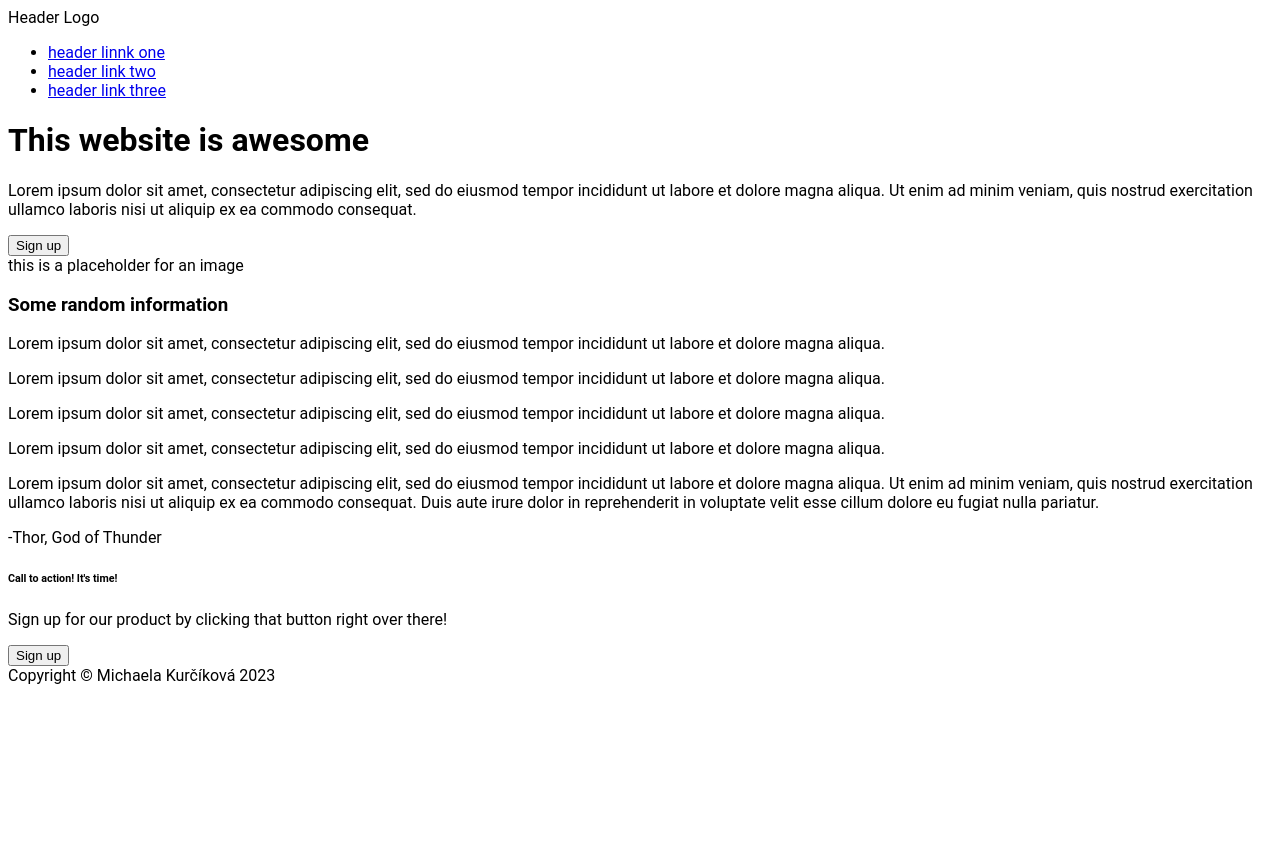
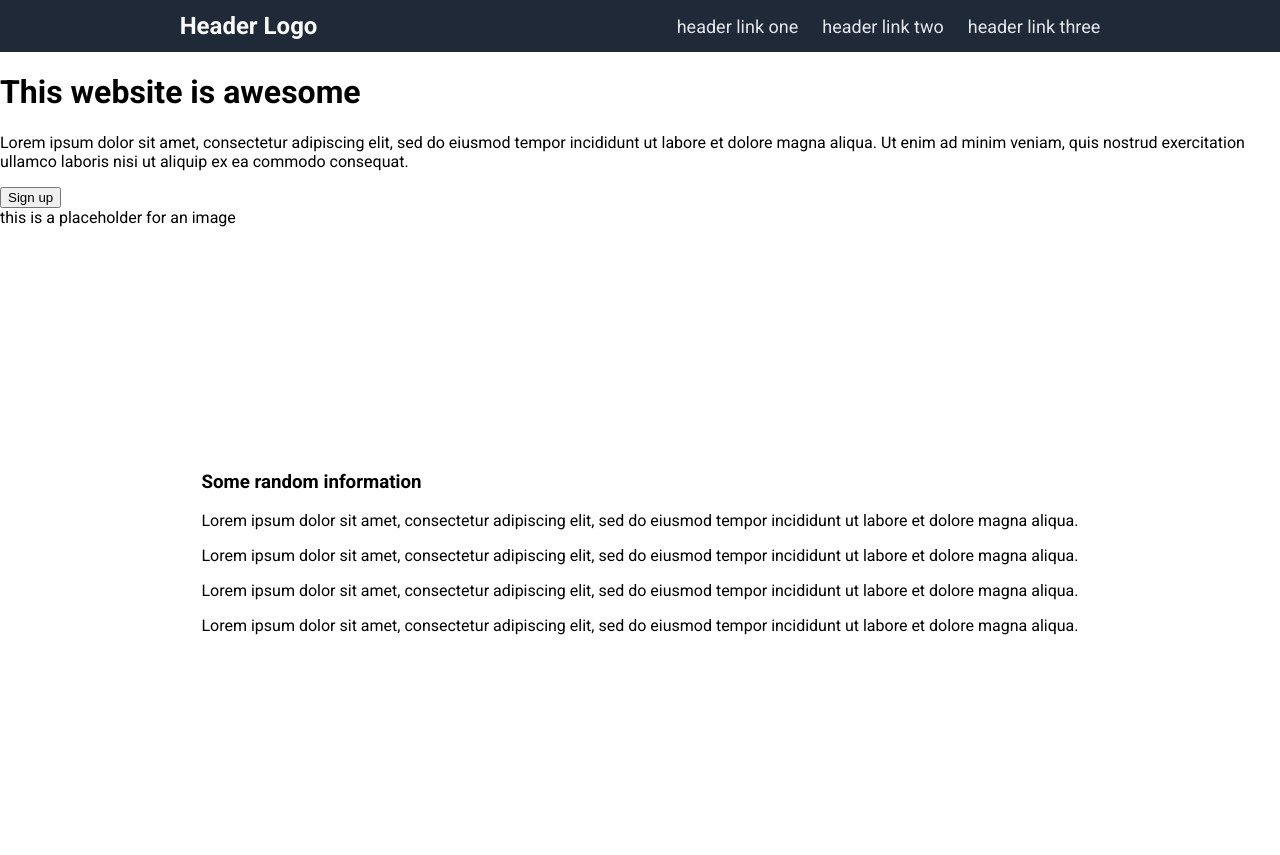
Before and after one commit to Michaela565/landing-page, a plain HTML site: page index.html in a window 1280 px wide. Shown: the top 855 px of the page. Before the commit the page ends 800 px from the top, so only its background shows below. Drawn offline with Linux system fonts and the light colour scheme.

Commit message:
header done

```diff
--- a/index.html
+++ b/index.html
@@ -12,14 +12,14 @@
         <div class="headerlogo">Header Logo</div>
         <div class="headerlinks">
             <ul>
-                <li><a href="#">header linnk one</a></li>
+                <li><a href="#">header link one</a></li>
                 <li><a href="#">header link two</a></li>
                 <li><a href="#">header link three</a></li>
             </ul>
         </div>
     </header>
     <div class="content">
-        <div class="sectionone">
+        <div class="section">
             <div class="left">
                 <h1>This website is awesome</h1>
                 <p>Lorem ipsum dolor sit amet, consectetur adipiscing elit, sed do eiusmod tempor incididunt ut labore et dolore magna aliqua. Ut enim ad minim veniam, quis nostrud exercitation ullamco laboris nisi ut aliquip ex ea commodo consequat.</p>
@@ -29,7 +29,7 @@
                 <div class="imgplaceholder"> this is a placeholder for an image</div>
             </div>
         </div>
-        <div class="sectiontwo">
+        <div class="section">
             <h3>Some random information</h3>
             <div class="blocks">
                 <div class="block"></div>
@@ -48,11 +48,11 @@
                 <p>Lorem ipsum dolor sit amet, consectetur adipiscing elit, sed do eiusmod tempor incididunt ut labore et dolore magna aliqua.</p>
             </div>
         </div>
-        <div class="sectionthree">
+        <div class="section">
             <p class="quote">Lorem ipsum dolor sit amet, consectetur adipiscing elit, sed do eiusmod tempor incididunt ut labore et dolore magna aliqua. Ut enim ad minim veniam, quis nostrud exercitation ullamco laboris nisi ut aliquip ex ea commodo consequat. Duis aute irure dolor in reprehenderit in voluptate velit esse cillum dolore eu fugiat nulla pariatur.</p>
             <p class="quotationcredit">-Thor, God of Thunder</p>
         </div>
-        <div class="sectionfour">
+        <div class="section">
             <div class="modal">
                 <div class="text">
                     <h6>Call to action! It's time!</h6>
--- a/style.css
+++ b/style.css
@@ -1,3 +1,50 @@
+@import url('https://fonts.googleapis.com/css2?family=Roboto:ital,wght@0,100;0,300;0,400;0,500;0,700;0,900;1,100;1,300;1,400;1,500;1,700;1,900&display=swap');
+
 body {
-    font-family: 'Roboto';
+    font-family: 'Roboto', Times, serif;
+    display: flex;
+    flex-direction: column;
+    padding: 0;
+    margin: 0;
 }
+
+.header {
+    display: flex;
+    justify-content: space-around;
+    align-items: center;
+    height: 52px;
+    background-color: #1F2937;
+    margin: 0;
+    padding: 0;
+}
+.header > .headerlogo{
+    color: #F9FAF8;
+    font-size: 24px;
+    font-weight: bold;
+}
+
+.content {
+    display: flex;
+    flex-direction: column;
+    justify-content: center;
+    align-items: center;
+}
+.section {
+    height: 400px;
+}
+
+ul {
+    list-style: none;
+    padding: 0;
+    margin: 0;
+    display: flex;
+    gap: 24px;
+
+}
+
+a {
+    text-decoration: none;
+    color: #E5E7EB;
+    font-size: 18px;
+    font-weight: light;
+}
```
